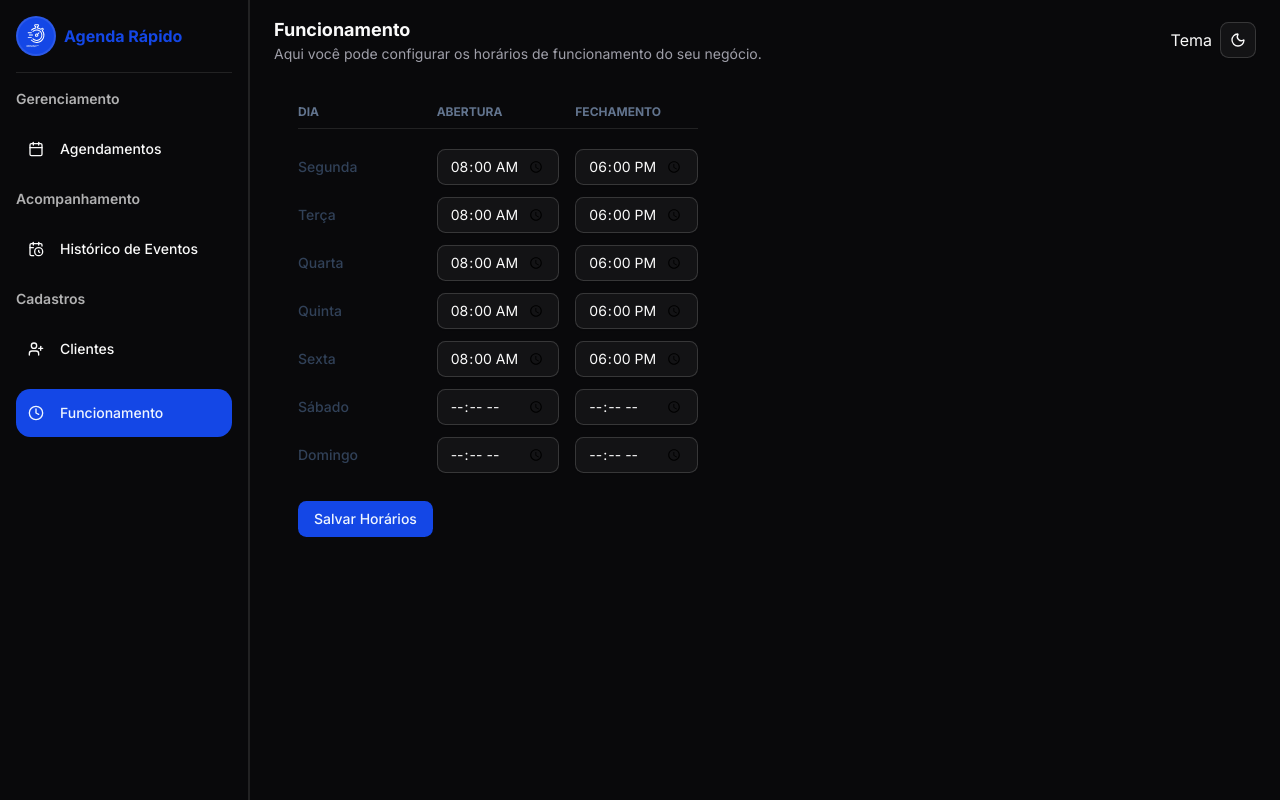
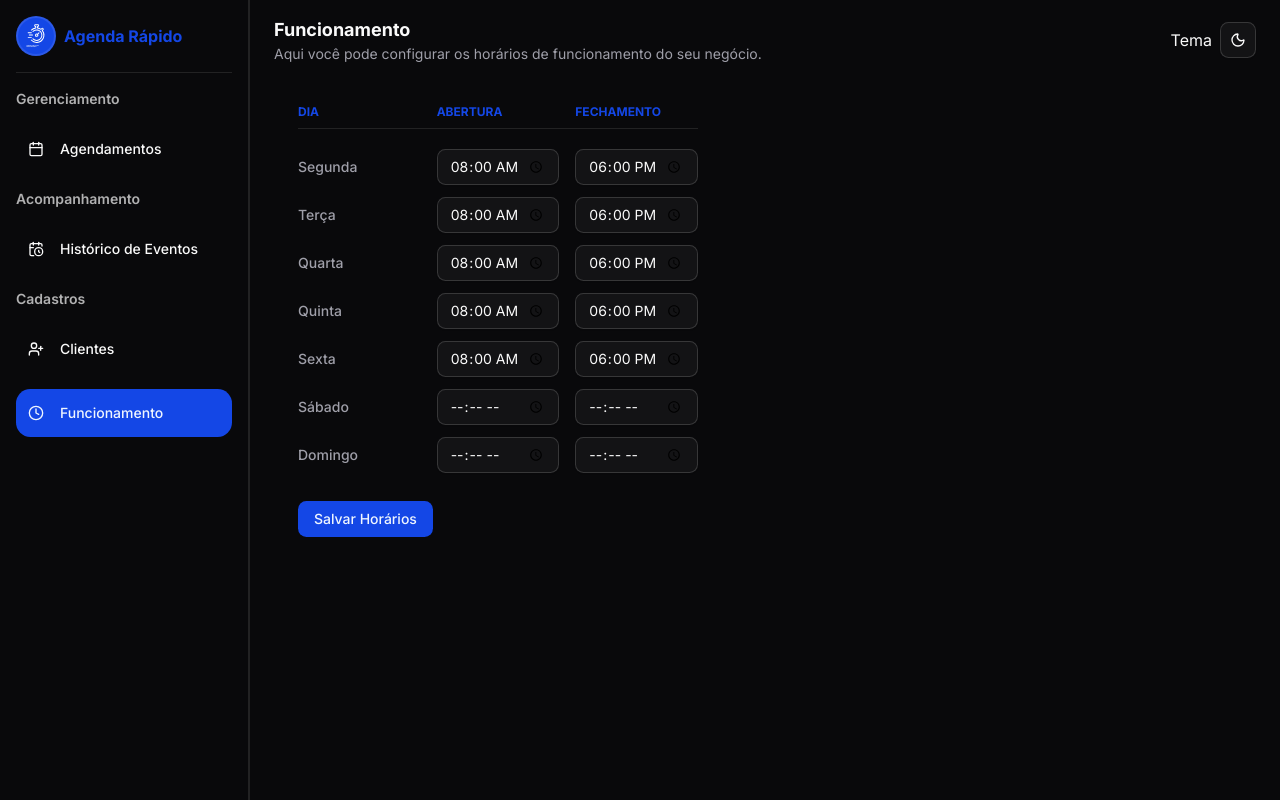
Before and after one commit to victors21dev/agenda-rapido, a React (Vite) app: page /funcionamento in a window 1280 px wide. Built offline with nearby package versions, Linux system fonts and the light colour scheme.

Commit message:
style: Color change

```diff
--- a/src/pages/BusinessHours/index.tsx
+++ b/src/pages/BusinessHours/index.tsx
@@ -59,7 +59,7 @@ const BusinessHoursPage = () => {
           <LoadingWarning description="Carregando horários de funcionamento..." />
         ) : (
           <>
-            <div className="grid grid-cols-3 gap-4 mb-2 text-xs font-bold uppercase text-slate-500 border-b pb-2">
+            <div className="grid grid-cols-3 gap-4 mb-2 text-xs font-bold uppercase text-primary border-b pb-2">
               <span>Dia</span>
               <span>Abertura</span>
               <span>Fechamento</span>
@@ -70,7 +70,7 @@ const BusinessHoursPage = () => {
                 key={item.id}
                 className="grid grid-cols-3 items-center gap-4"
               >
-                <div className="text-sm font-medium text-slate-700">
+                <div className="text-sm font-medium text-muted-foreground">
                   {item.dayweek.split("-")[0]}
                 </div>
 
```
